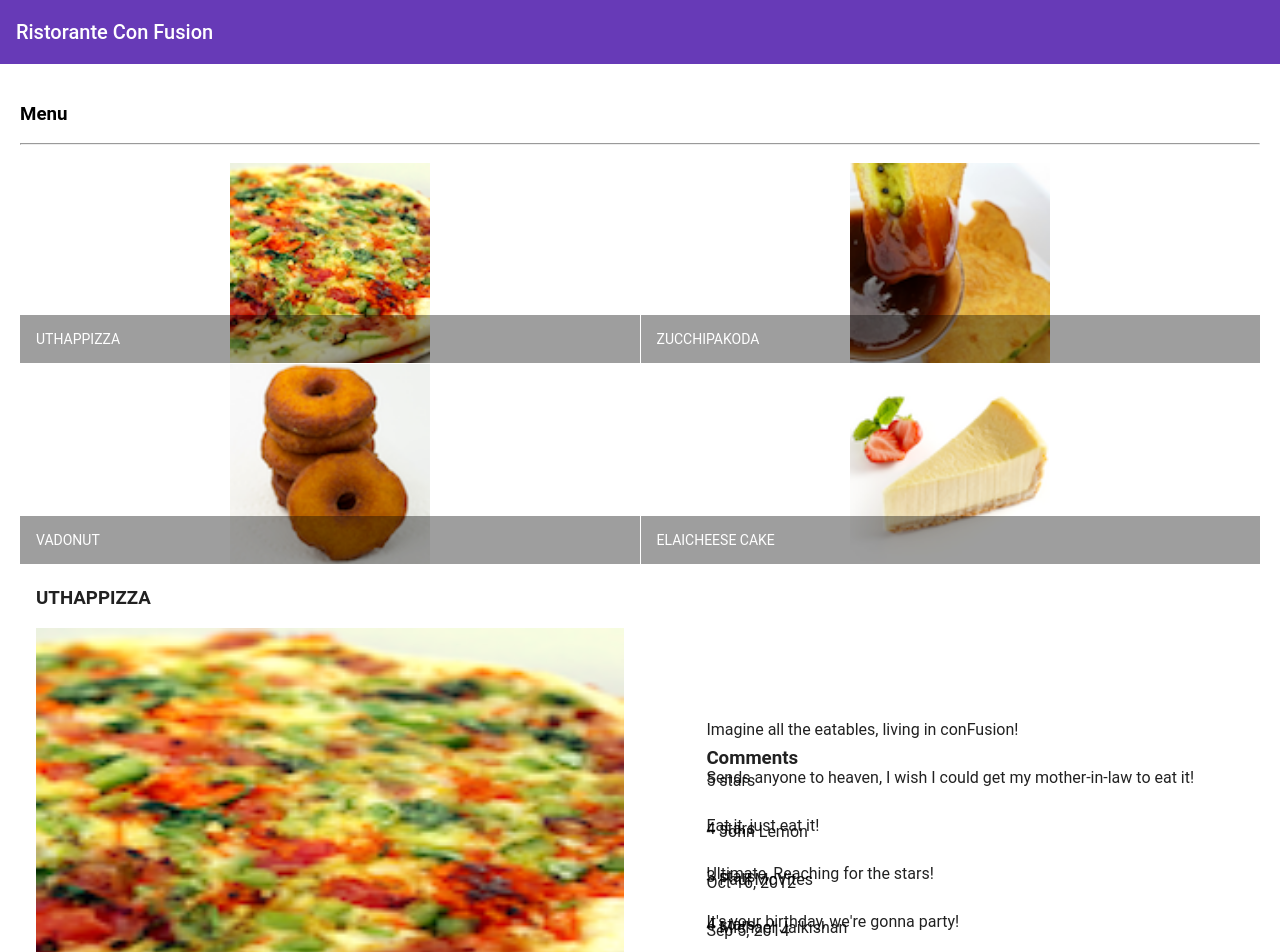
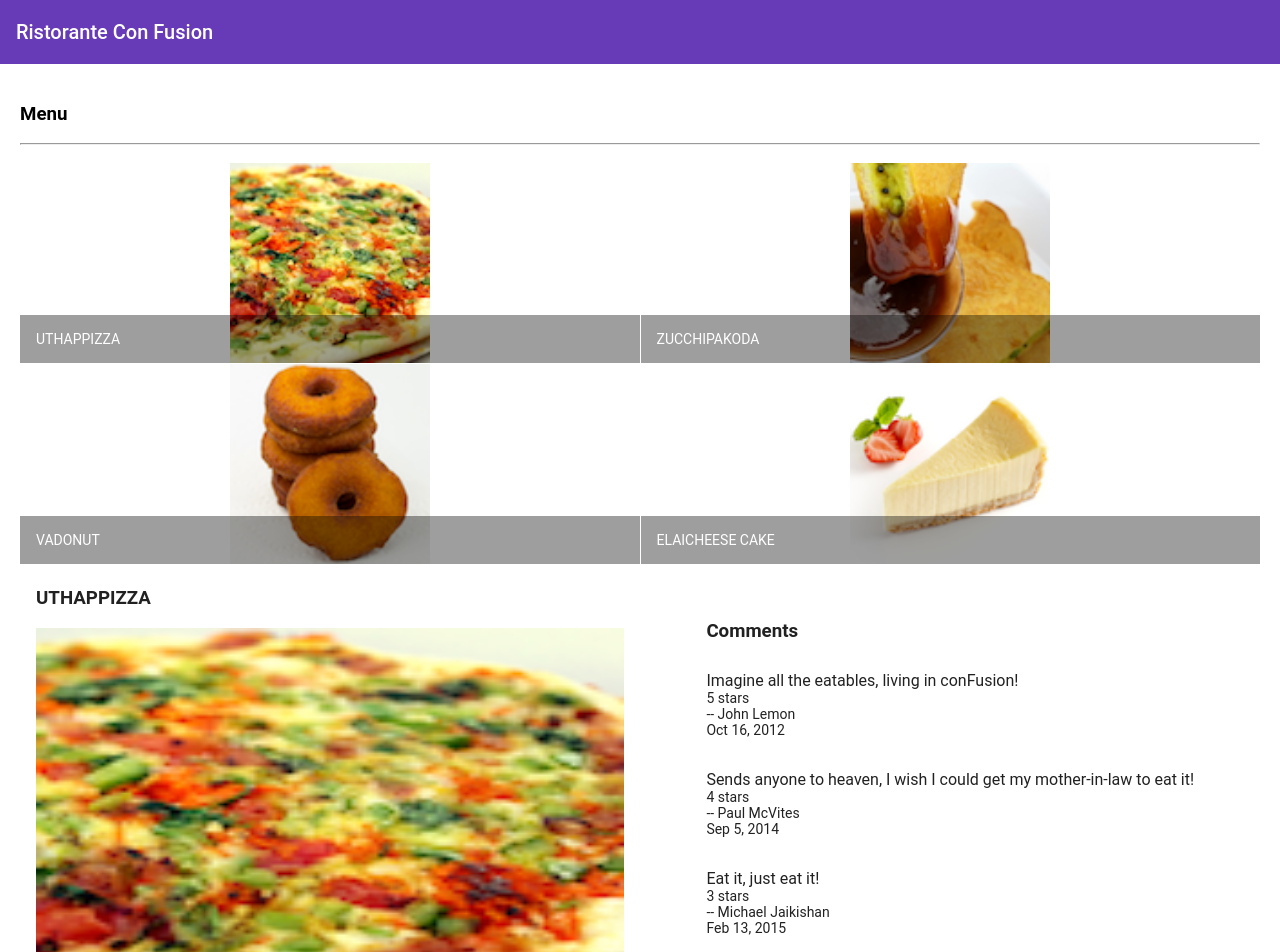
Before and after one commit to brufz/angular, an Angular app in the folder teste/: page / in a window 1280 px wide. Shown: the top 952 px of the page. Built offline with nearby package versions, Linux system fonts and the light colour scheme.

Commit message:
corrigindo grid comentarios

```diff
--- a/teste/src/app/dishdetails/dishdetails.component.css
+++ b/teste/src/app/dishdetails/dishdetails.component.css
@@ -2,7 +2,3 @@
     display: flex;
     flex-direction: column;
 }
-
-/* .margin-bottom-10{
-    margin-bottom: 10px;
-} */
--- a/teste/src/app/dishdetails/dishdetails.component.html
+++ b/teste/src/app/dishdetails/dishdetails.component.html
@@ -1,5 +1,5 @@
 
-  <div fxLayout="column">
+  <div>
     <mat-grid-list cols="2" rowHeight="600px">
         <mat-grid-tile>
         <mat-list>
@@ -17,39 +17,18 @@
 
         <mat-grid-tile>
           <mat-list>
+
             <mat-list-item>
               <h3>Comments</h3>
             </mat-list-item>
 
-            <mat-list-item *ngFor="let comment of dish.comments"  >
-              <div class="flex">
-                <p>{{comment.comment}}</p>
-                <p>{{comment.rating}} stars</p>
-                <p>-- {{comment.author}}</p>
-                <p>{{comment.date | date}}</p>
-              </div>
-            </mat-list-item>
+            <mat-list-item *ngFor="let comment of dish.comments" >
+                <p matLine>{{comment.comment}}</p>
+                <p matLine>{{comment.rating}} stars</p>
+                <p matLine>-- {{comment.author}}</p>
+                <p matLine>{{comment.date | date}}</p>
+              </mat-list-item>
            </mat-list>
         </mat-grid-tile>
       </mat-grid-list>
 </div>
-
-
-<!-- <div fxLayout="column">
-  <div fxFlex="30" class="grid">
-<p>item 1</p>
-<p>item 2</p>
-</div>
-  </div>
-
-    -->
-    <!-- <mat-grid-list cols="2" rowHeight="400px">
-      <mat-grid-tile>
-        <p>item 1</p>
-      </mat-grid-tile>
-      <mat-grid-tile>
-        <p>Item 2</p>
-
-      </mat-grid-tile>
-
-    </mat-grid-list>   -->
```
